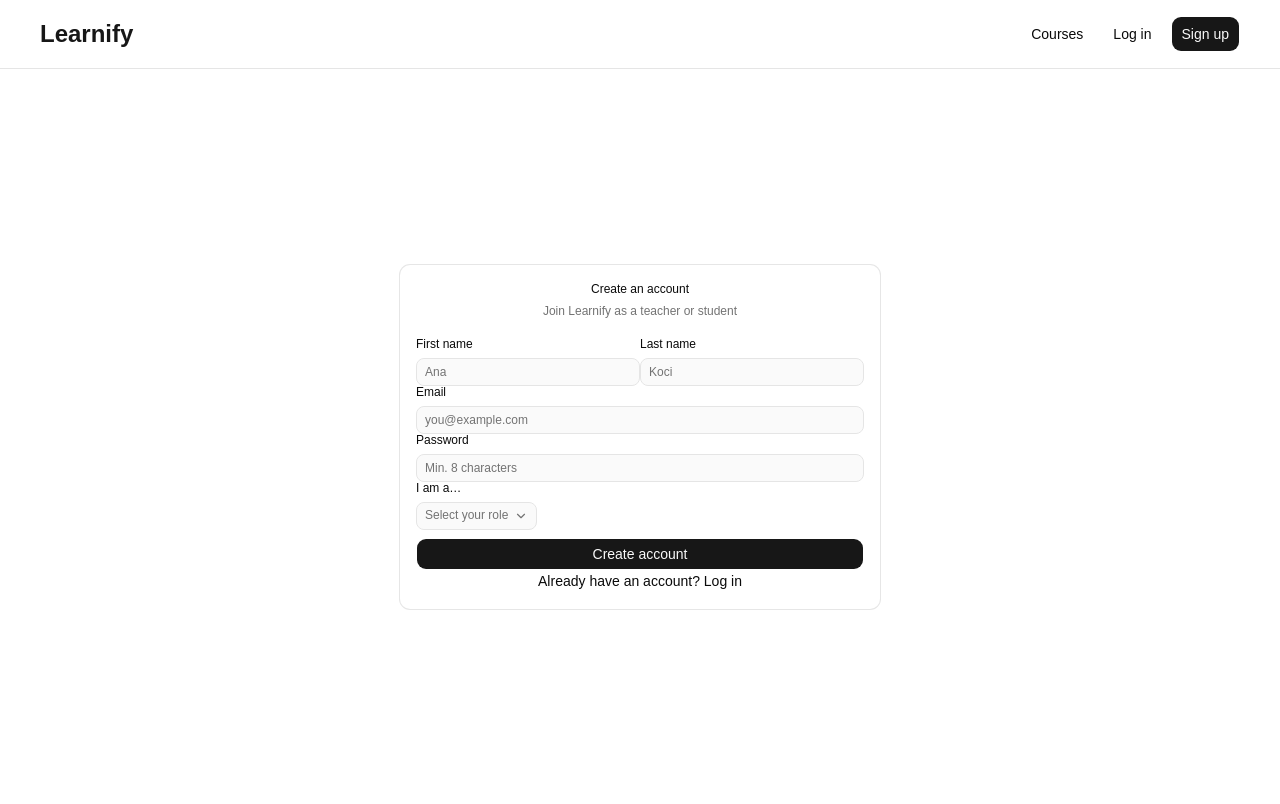
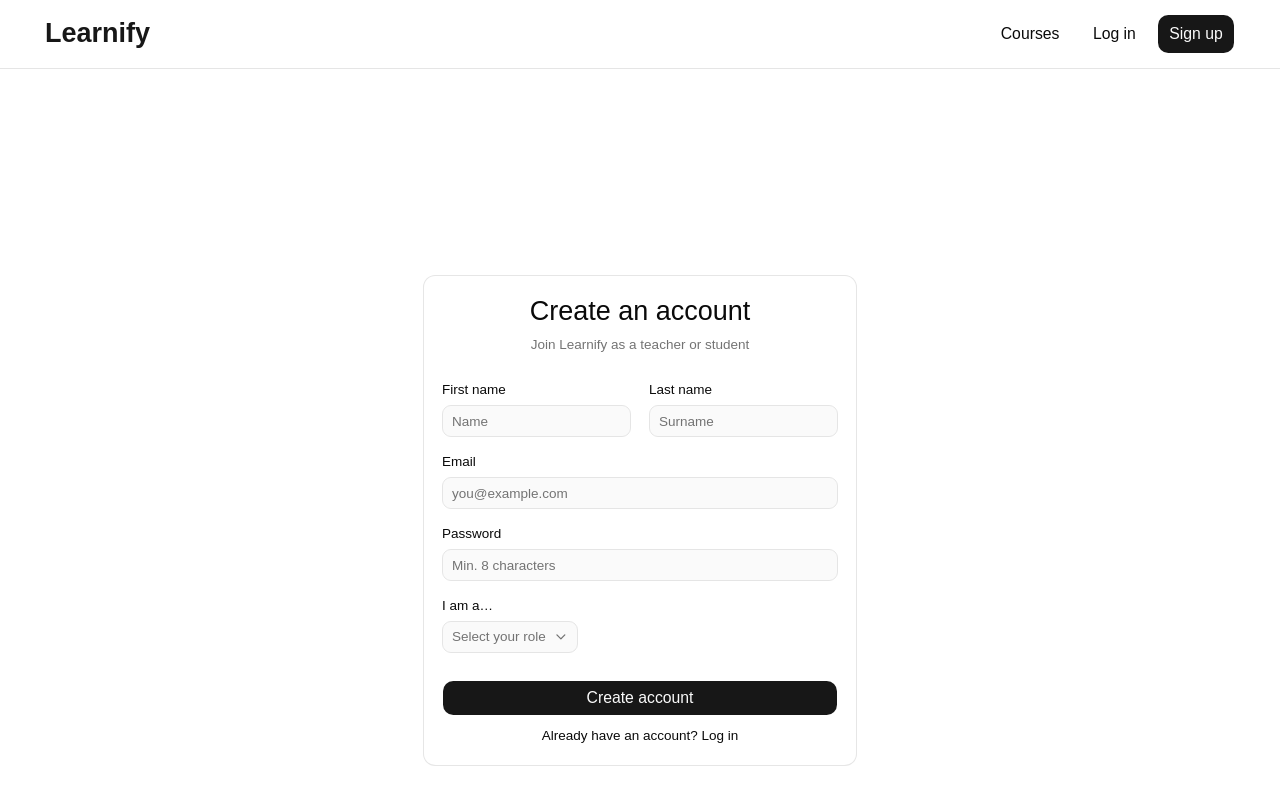
Before and after one commit to ArberTu474/Php-website-project-2, a React (Vite) app in the folder frontend/: page /register in a window 1280 px wide. Built offline with nearby package versions, Linux system fonts and the light colour scheme; no server answers.

Commit message:
Updated login and register pages

```diff
--- a/frontend/src/components/layout/Layout.tsx
+++ b/frontend/src/components/layout/Layout.tsx
@@ -24,11 +24,9 @@ export default function Layout() {
   }, [logout, navigate])
 
   return (
-    <div
-      style={{ minHeight: "100dvh", display: "flex", flexDirection: "column" }}
-    >
+    <div className="flex min-h-dvh flex-col">
       <Navbar />
-      <main style={{ flex: 1 }}>
+      <main className="flex-1">
         <Outlet />
       </main>
     </div>
--- a/frontend/src/components/layout/Navbar.tsx
+++ b/frontend/src/components/layout/Navbar.tsx
@@ -25,12 +25,8 @@ export default function Navbar() {
   }
 
   return (
-    <header
-      className="sticky top-0 z-50 border-b border-border bg-background"
-    >
-      <div
-        className="mx-auto my-0 flex max-w-7xl items-center justify-between px-10 py-4"
-      >
+    <header className="sticky top-0 z-50 border-b border-border bg-background">
+      <div className="mx-auto my-0 flex max-w-7xl items-center justify-between px-10 py-3">
         {/* Logo */}
         <Link to="/" className="text-2xl font-extrabold text-primary">
           Learnify
--- a/frontend/src/index.css
+++ b/frontend/src/index.css
@@ -8,7 +8,7 @@
 
 @theme inline {
   --font-heading: var(--font-sans);
-  --font-sans: 'Geist Variable', sans-serif;
+  --font-sans: "Geist Variable", sans-serif;
   --color-sidebar-ring: var(--sidebar-ring);
   --color-sidebar-border: var(--sidebar-border);
   --color-sidebar-accent-foreground: var(--sidebar-accent-foreground);
@@ -123,7 +123,7 @@
     @apply bg-background text-foreground;
   }
   html {
-    @apply font-sans;
+    @apply font-sans text-lg;
   }
 }
 
--- a/frontend/src/pages/auth/LoginPage.tsx
+++ b/frontend/src/pages/auth/LoginPage.tsx
@@ -57,21 +57,11 @@ export default function LoginPage() {
 
   return (
     <div
-      style={{
-        minHeight: "calc(100dvh - 64px)",
-        display: "flex",
-        alignItems: "center",
-        justifyContent: "center",
-        padding: "var(--space-6)",
-      }}
+      className="mt-60 flex items-center justify-center p-6"
     >
-      <Card style={{ width: "100%", maxWidth: 420 }}>
-        <CardHeader
-          style={{ textAlign: "center", paddingBottom: "var(--space-2)" }}
-        >
-          <CardTitle style={{ fontSize: "var(--text-xl)" }}>
-            Welcome back
-          </CardTitle>
+      <Card className="w-full max-w-96">
+        <CardHeader className="pb-2 text-center">
+          <CardTitle className="text-2xl">Welcome back</CardTitle>
           <CardDescription>Log in to your Learnify account</CardDescription>
         </CardHeader>
 
@@ -79,11 +69,7 @@ export default function LoginPage() {
           <Form {...form}>
             <form
               onSubmit={form.handleSubmit(onSubmit)}
-              style={{
-                display: "flex",
-                flexDirection: "column",
-                gap: "var(--space-4)",
-              }}
+              className="flex flex-col gap-4"
             >
               <FormField
                 control={form.control}
@@ -126,26 +112,16 @@ export default function LoginPage() {
               <Button
                 type="submit"
                 disabled={isSubmitting}
-                style={{ marginTop: "var(--space-2)" }}
+                className="cursor-pointer"
               >
                 {isSubmitting ? "Logging in…" : "Log in"}
               </Button>
             </form>
           </Form>
 
-          <p
-            style={{
-              textAlign: "center",
-              fontSize: "var(--text-sm)",
-              color: "var(--color-text-muted)",
-              marginTop: "var(--space-6)",
-            }}
-          >
+          <p className="mt-2 text-center">
             Don't have an account?{" "}
-            <Link
-              to="/register"
-              style={{ color: "var(--color-primary)", fontWeight: 500 }}
-            >
+            <Link to="/register" className="font-medium">
               Sign up
             </Link>
           </p>
--- a/frontend/src/pages/auth/RegisterPage.tsx
+++ b/frontend/src/pages/auth/RegisterPage.tsx
@@ -73,22 +73,10 @@ export default function RegisterPage() {
   }
 
   return (
-    <div
-      style={{
-        minHeight: "calc(100dvh - 64px)",
-        display: "flex",
-        alignItems: "center",
-        justifyContent: "center",
-        padding: "var(--space-6)",
-      }}
-    >
-      <Card style={{ width: "100%", maxWidth: 480 }}>
-        <CardHeader
-          style={{ textAlign: "center", paddingBottom: "var(--space-2)" }}
-        >
-          <CardTitle style={{ fontSize: "var(--text-xl)" }}>
-            Create an account
-          </CardTitle>
+    <div className="mt-40 flex items-center justify-center p-6">
+      <Card className="w-full max-w-96">
+        <CardHeader className="pb-2 text-center">
+          <CardTitle className="text-2xl">Create an account</CardTitle>
           <CardDescription>
             Join Learnify as a teacher or student
           </CardDescription>
@@ -98,20 +86,10 @@ export default function RegisterPage() {
           <Form {...form}>
             <form
               onSubmit={form.handleSubmit(onSubmit)}
-              style={{
-                display: "flex",
-                flexDirection: "column",
-                gap: "var(--space-4)",
-              }}
+              className="flex flex-col gap-4"
             >
               {/* First + Last name side by side */}
-              <div
-                style={{
-                  display: "grid",
-                  gridTemplateColumns: "1fr 1fr",
-                  gap: "var(--space-4)",
-                }}
-              >
+              <div className="flex gap-4">
                 <FormField
                   control={form.control}
                   name="first_name"
@@ -120,7 +98,7 @@ export default function RegisterPage() {
                       <FormLabel>First name</FormLabel>
                       <FormControl>
                         <Input
-                          placeholder="Ana"
+                          placeholder="Name"
                           autoComplete="given-name"
                           {...field}
                         />
@@ -137,7 +115,7 @@ export default function RegisterPage() {
                       <FormLabel>Last name</FormLabel>
                       <FormControl>
                         <Input
-                          placeholder="Koci"
+                          placeholder="Surname"
                           autoComplete="family-name"
                           {...field}
                         />
@@ -203,10 +181,10 @@ export default function RegisterPage() {
                       </FormControl>
                       <SelectContent>
                         <SelectItem value="student">
-                          🎓 Student — I want to learn
+                          Student — I want to learn
                         </SelectItem>
                         <SelectItem value="teacher">
-                          👩‍🏫 Teacher — I want to teach
+                          Teacher — I want to teach
                         </SelectItem>
                       </SelectContent>
                     </Select>
@@ -218,26 +196,16 @@ export default function RegisterPage() {
               <Button
                 type="submit"
                 disabled={isSubmitting}
-                style={{ marginTop: "var(--space-2)" }}
+                className="cursor-pointer"
               >
                 {isSubmitting ? "Creating account…" : "Create account"}
               </Button>
             </form>
           </Form>
 
-          <p
-            style={{
-              textAlign: "center",
-              fontSize: "var(--text-sm)",
-              color: "var(--color-text-muted)",
-              marginTop: "var(--space-6)",
-            }}
-          >
+          <p className="mt-2 text-center">
             Already have an account?{" "}
-            <Link
-              to="/login"
-              style={{ color: "var(--color-primary)", fontWeight: 500 }}
-            >
+            <Link to="/login" className="font-medium">
               Log in
             </Link>
           </p>
```
